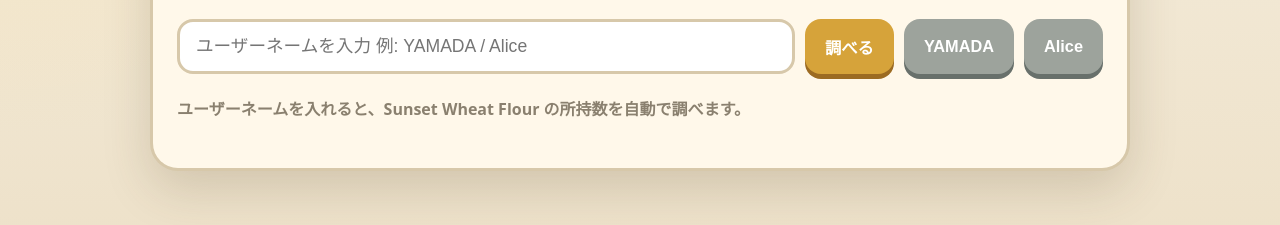
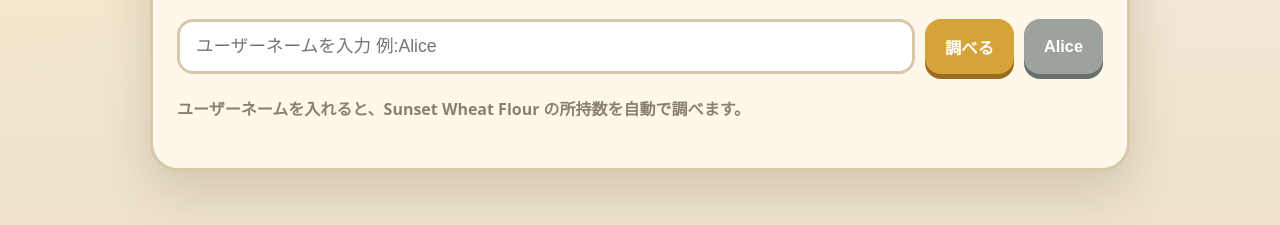
Before and after one commit to muto-to/alice-flour-checker, a plain HTML site: page index.html in a window 1280 px wide. Shown: the part 347-572 px from the top of the page. Drawn offline with Linux system fonts and the light colour scheme.

Commit message:
Update index.html

```diff
--- a/index.html
+++ b/index.html
@@ -368,9 +368,8 @@
       </div>
 
       <div class="search">
-        <input id="usernameInput" type="text" placeholder="ユーザーネームを入力 例: YAMADA / Alice" autocomplete="off">
+        <input id="usernameInput" type="text" placeholder="ユーザーネームを入力 例:Alice" autocomplete="off">
         <button id="searchButton" onclick="searchPlayer()">調べる</button>
-        <button class="secondary" onclick="fillExample('YAMADA')">YAMADA</button>
         <button class="secondary" onclick="fillExample('Alice')">Alice</button>
       </div>
 
```
